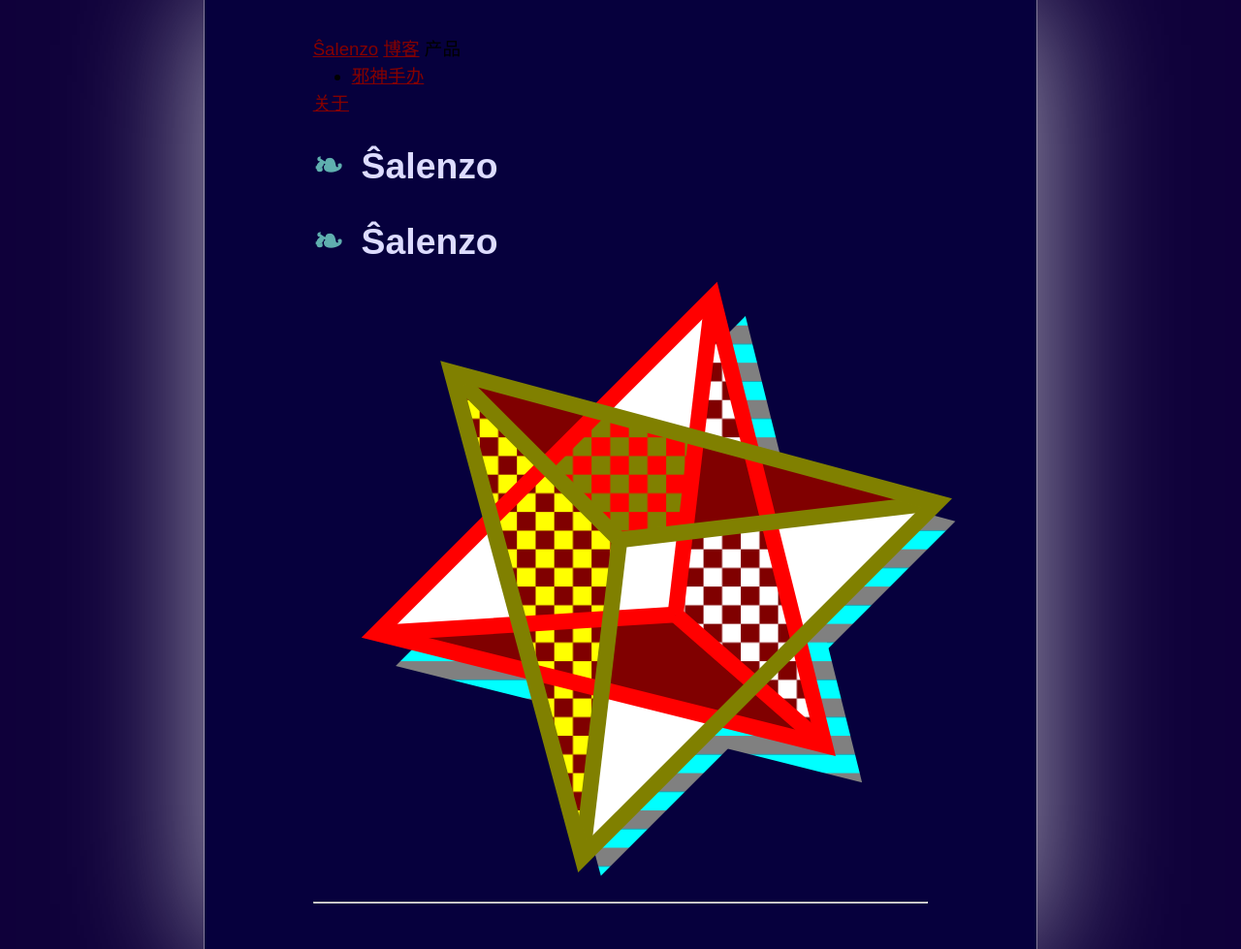
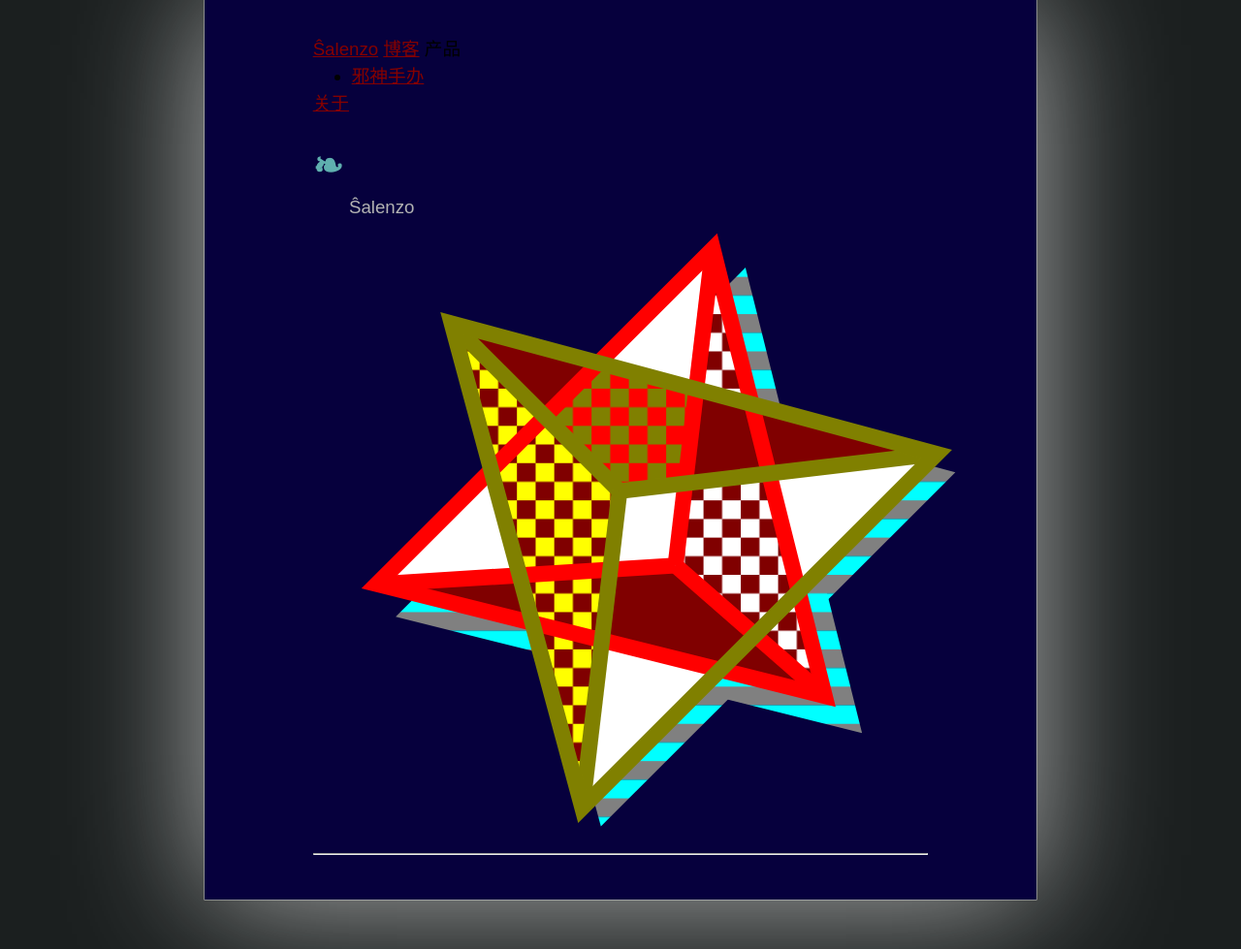
Before and after one commit to Salenzo/salenzo.github.io, a Jekyll site: the page built from index.md, in a window 1280 px wide. Shown: the whole page at 97% size. Built offline with Jekyll 4.4.1, drawn with Linux system fonts in a browser that asks for light colours; our own code applies the rules of GitHub Pages for plain Markdown files.

Commit message:
index and scss

```diff
--- a/index.md
+++ b/index.md
@@ -2,6 +2,6 @@
 layout: page
 ---
 
-# Ŝalenzo
+Ŝalenzo
 
 ![Ŝalenzo Logo](../assets/image/MMPD.svg)
--- a/theme.scss
+++ b/theme.scss
@@ -10,7 +10,7 @@
     padding: 0;
     font-family: "DengXian", sans-serif;
     font-size: 14pt;
-    background-color: rgb(15, 0, 58);
+    background-color: #1b1f1f;
 }
 
 [lang^="ja"] {
```
